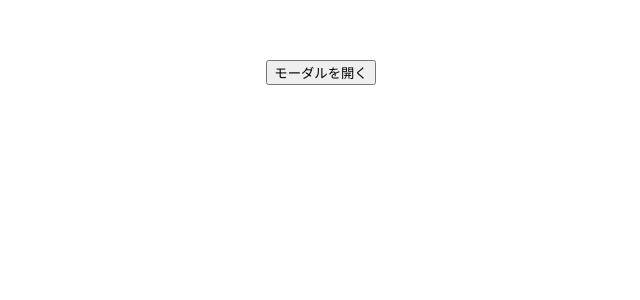
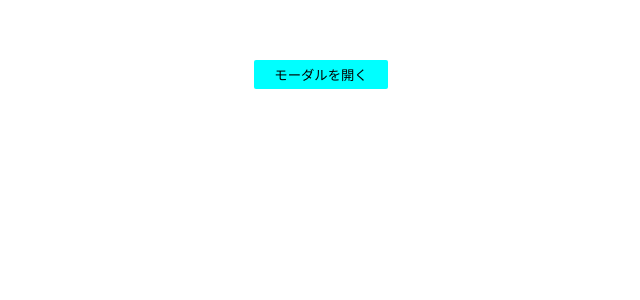
Before and after one commit to morieeeenyo/first_app_2, a Vue app: page / in a window 1280 px wide. Shown: the top 300 px of the page, without its empty margins (319-959 px from the left). Built offline with nearby package versions, Linux system fonts and the light colour scheme.

Commit message:
buttonのスタイリング

```diff
--- a/src/components/MemoList.vue
+++ b/src/components/MemoList.vue
@@ -1,6 +1,6 @@
 <template>
   <div class="memo-list">
-    <button>モーダルを開く</button>
+    <button id="modal_button">モーダルを開く</button>
 
 
   </div>
@@ -15,5 +15,16 @@ export default {
 
 <!-- Add "scoped" attribute to limit CSS to this component only -->
 <style scoped>
+#modal_button {
+  padding: 5px 20px ;
+  background-color: aqua;
+  border: none;
+  border-radius: 2px;
+}
+
+#modal_button:hover {
+  cursor: pointer;
+  border: 1px solid black;
+}
 
 </style>
```
